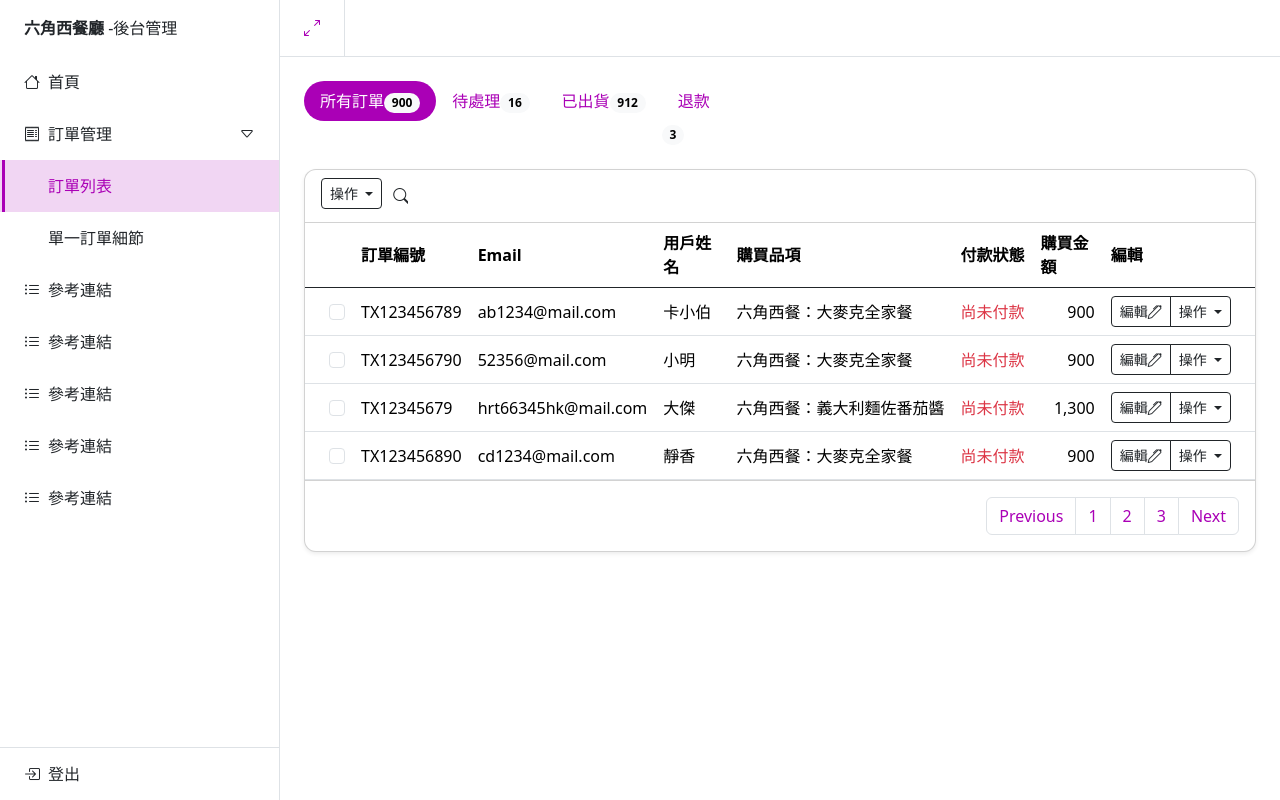
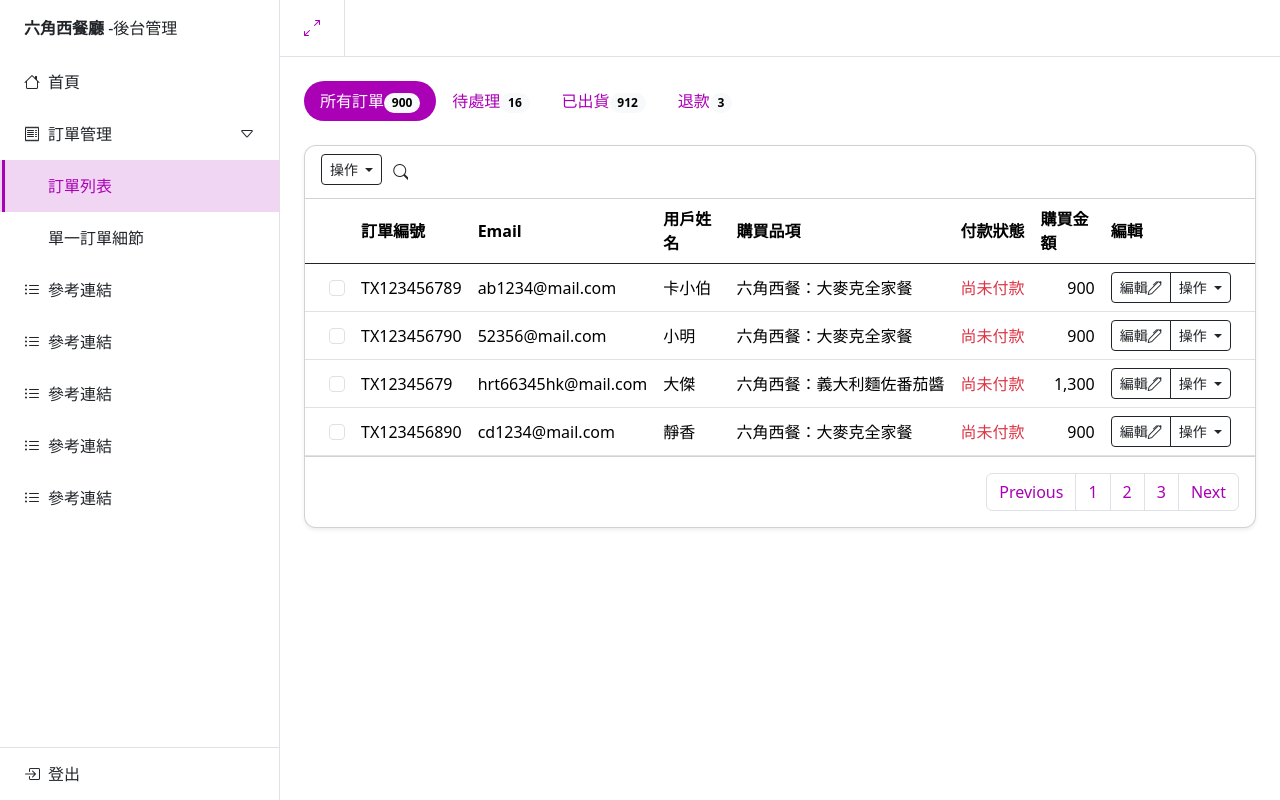
Before and after one commit to user638726/WEB-Design-Part6, a website: page orders.html in a window 1280 px wide. Drawn offline with nearby package versions, Linux system fonts and the light colour scheme.

Commit message:
建構網站Part8

```diff
--- a/orders.html
+++ b/orders.html
@@ -109,7 +109,7 @@
 
                     </li>
                     <li class="nav-item">
-                        <a class="nav-link rounded-pill">退款</a><span
+                        <a class="nav-link rounded-pill" href="#">退款<span
                                 class="badge rounded-pill text-bg-light">3</span></a>
 
                     </li>
```
Also changed, not shown: order.html (+0 -1 lines).
